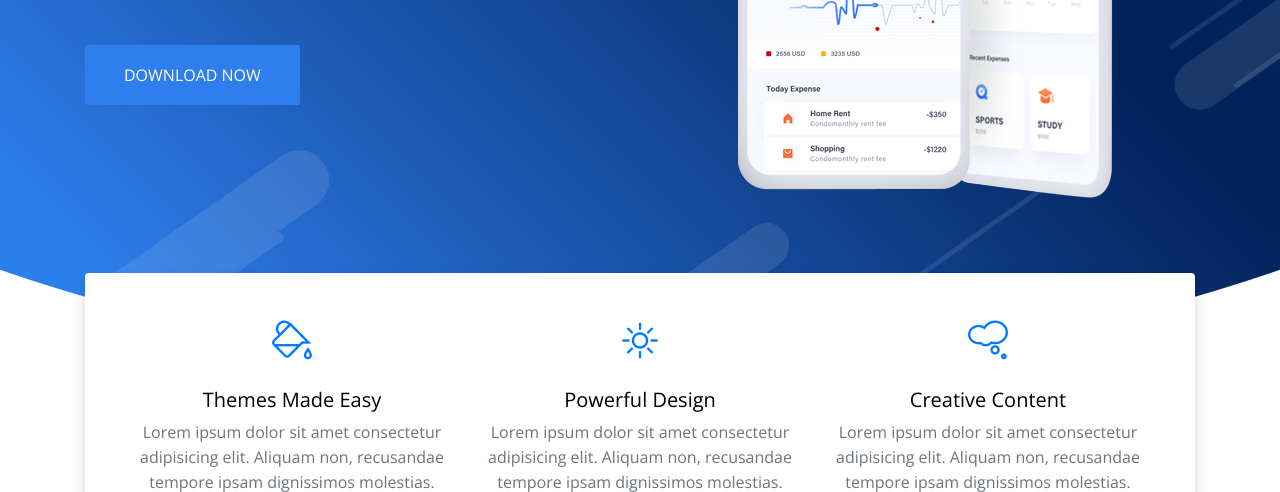
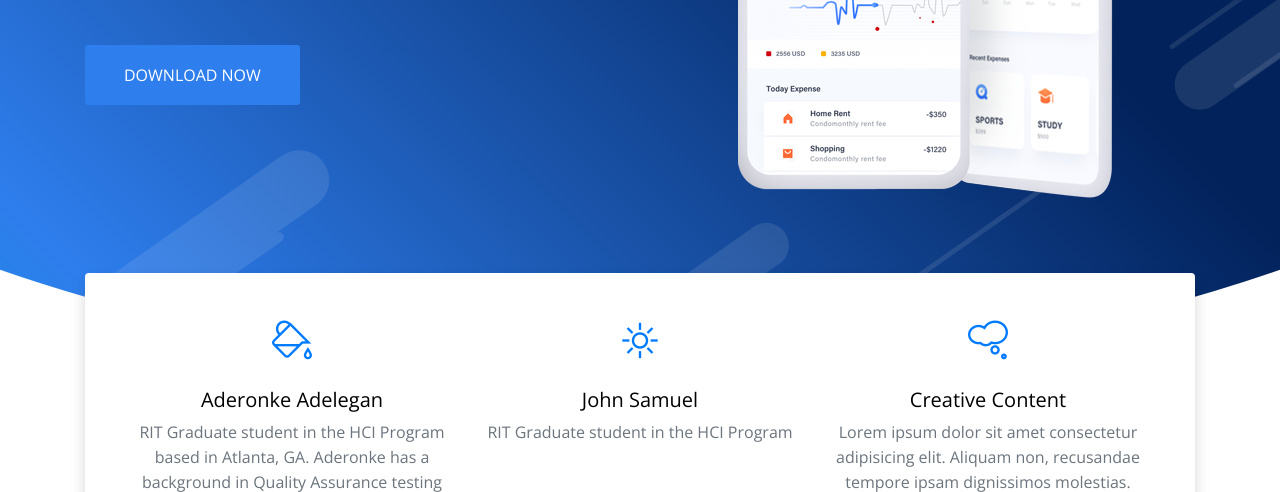
Before and after one commit to aadelegan/HCIN.620.01-Group-Project, a website: page index.html in a window 1280 px wide. Shown: the part 458-950 px from the top of the page. Drawn offline with nearby package versions, Linux system fonts and the light colour scheme; some packages are replaced by stand-ins of ours.

Commit message:
Update index.html

```diff
--- a/index.html
+++ b/index.html
@@ -163,15 +163,13 @@ FACEBOOK: https://www.facebook.com/themefisher
 			<div class="row">
 				<div class="col-lg-4 col-md-6 mt-5 mt-md-0 text-center">
 					<i class="ti-paint-bucket text-primary h1"></i>
-					<h3 class="mt-4 text-capitalize h5 ">themes made easy</h3>
-					<p class="regular text-muted">Lorem ipsum dolor sit amet consectetur adipisicing elit. Aliquam non, recusandae
-						tempore ipsam dignissimos molestias.</p>
+					<h3 class="mt-4 text-capitalize h5 ">Aderonke Adelegan</h3>
+					<p class="regular text-muted">RIT Graduate student in the HCI Program based in Atlanta, GA. Aderonke has a background in Quality Assurance testing and hopes to mesh the world of design and testing.</p>
 				</div>
 				<div class="col-lg-4 col-md-6 mt-5 mt-md-0 text-center">
 					<i class="ti-shine text-primary h1"></i>
-					<h3 class="mt-4 text-capitalize h5 ">powerful design</h3>
-					<p class="regular text-muted">Lorem ipsum dolor sit amet consectetur adipisicing elit. Aliquam non, recusandae
-						tempore ipsam dignissimos molestias.</p>
+					<h3 class="mt-4 text-capitalize h5 ">John Samuel</h3>
+					<p class="regular text-muted">RIT Graduate student in the HCI Program</p>
 				</div>
 				<div class="col-lg-4 col-md-12 mt-5 mt-lg-0 text-center">
 					<i class="ti-thought text-primary h1"></i>
```
